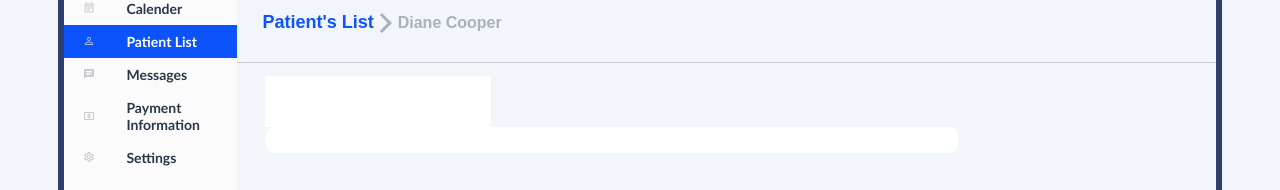
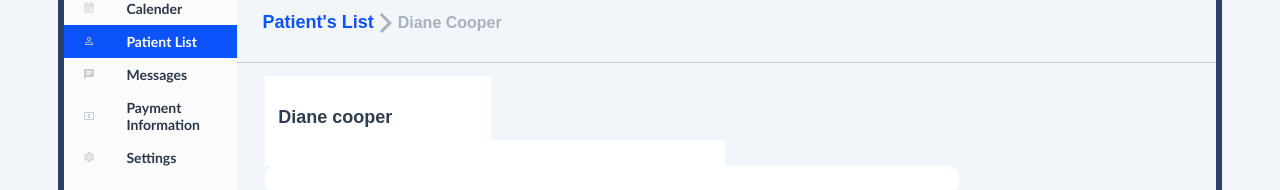
Before and after one commit to rajeshmn47/assignment, a React (Create React App) app: page / in a window 1280 px wide. Shown: the part 177-367 px from the top of the page. Built offline with nearby package versions, Linux system fonts and the light colour scheme.

Commit message:
last commit

```diff
--- a/src/rightbar.css
+++ b/src/rightbar.css
@@ -120,5 +120,5 @@ background-color: #F2F5F9;
 .rightone{
     background-color: #FFFFFF;
     padding: 1vmax;
-    width: 30%;
+    width: 65%;
 }
--- a/src/rightbar.js
+++ b/src/rightbar.js
@@ -40,7 +40,10 @@ export const Rightbar=()=>{
    <div className='bottombar'>
        <div className='bottomleft'>
            <div className='bottomleftone'>
-<div className='leftone'></div>
+<div className='leftone'>
+<img src='' alt='' width='40'/>
+<h1 style={{color:'#303D4E',fontSize:'18px'}}>Diane cooper</h1>
+</div>
 <div className='rightone'>
 
 </div>
```
